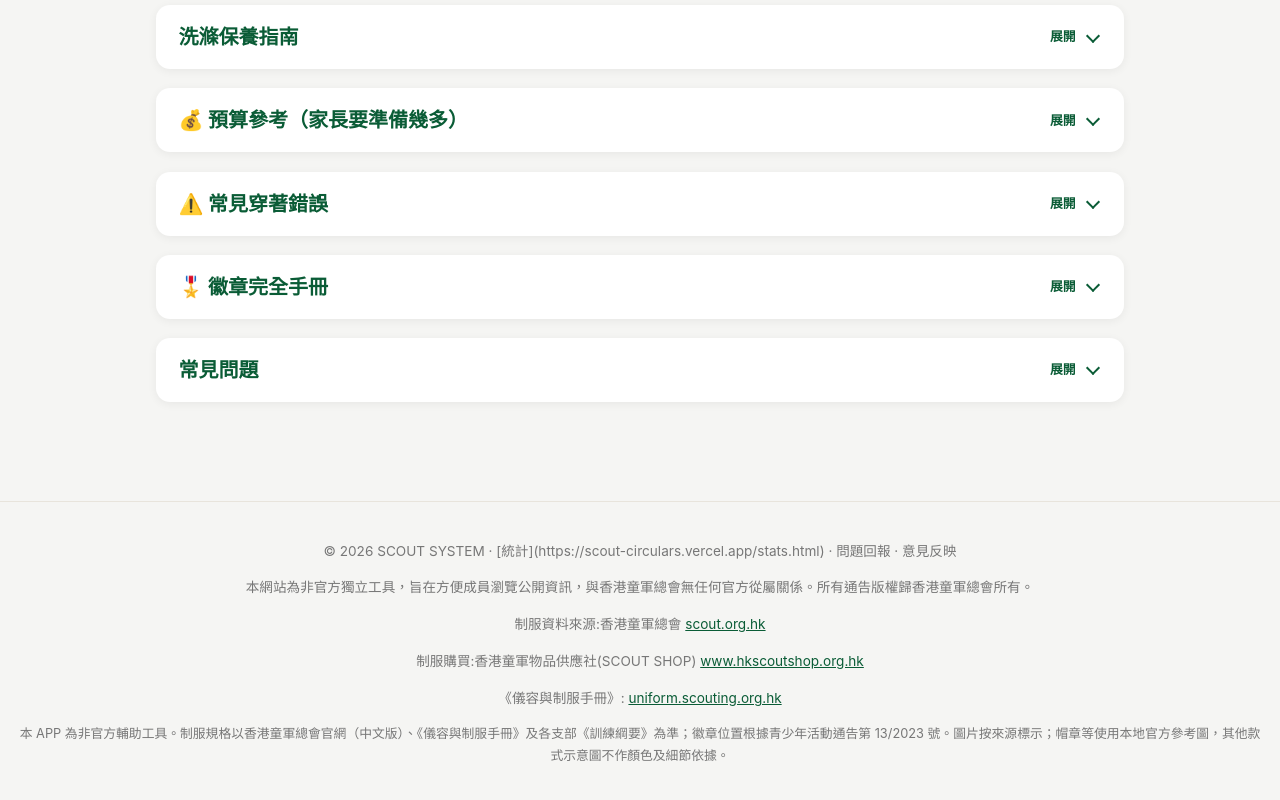
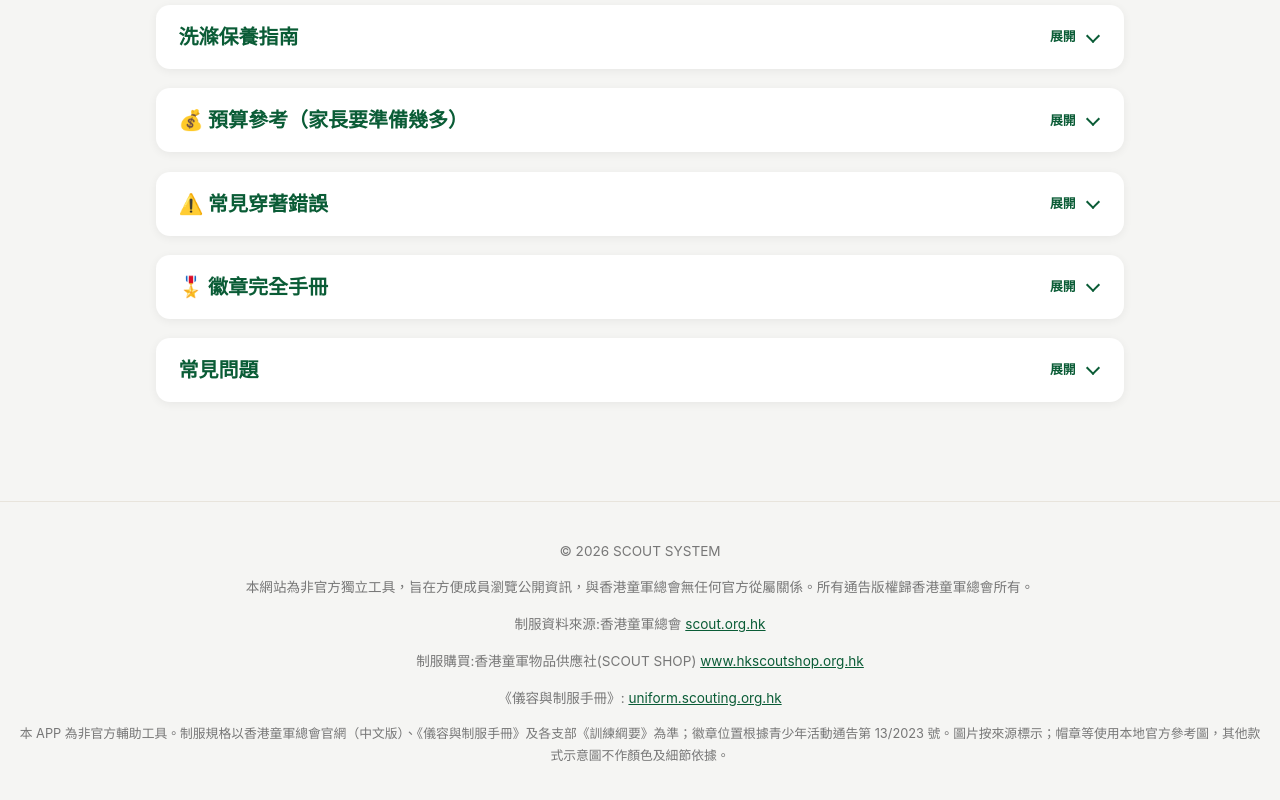
Before and after one commit to playerkousas-rgb/upgrade, a website: page index.html in a window 1280 px wide. Shown: the part 1282-2082 px from the top of the page. Drawn offline with Linux system fonts and the light colour scheme.

Commit message:
feat: remove stats/feedback links from footer
- Remove [統計](https://scout-circulars.vercel.app/stats.html) · 問題回報 · 意見反映 links
- Keep only © 2026 SCOUT SYSTEM copyright notice

Co-authored-by: arena-agent <297053741+arena-agent@users.noreply.github.com>

```diff
--- a/index.html
+++ b/index.html
@@ -990,7 +990,7 @@ footer{
 </div>
 
 <footer>
-  <p>© 2026 SCOUT SYSTEM · [統計](https://scout-circulars.vercel.app/stats.html) · 問題回報 · 意見反映</p>
+<p>© 2026 SCOUT SYSTEM</p>
 <p>本網站為非官方獨立工具，旨在方便成員瀏覽公開資訊，與香港童軍總會無任何官方從屬關係。所有通告版權歸香港童軍總會所有。</p>
   <p>制服資料來源:香港童軍總會 <a href="https://www.scout.org.hk" target="_blank" rel="noopener" style="color:var(--scout-green)">scout.org.hk</a></p>
   <p>制服購買:香港童軍物品供應社(SCOUT SHOP) <a href="https://www.hkscoutshop.org.hk/" target="_blank" rel="noopener" style="color:var(--scout-green)">www.hkscoutshop.org.hk</a></p>
```
